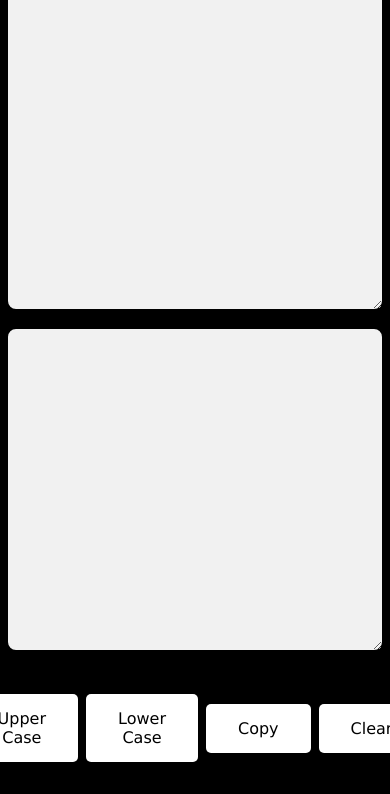
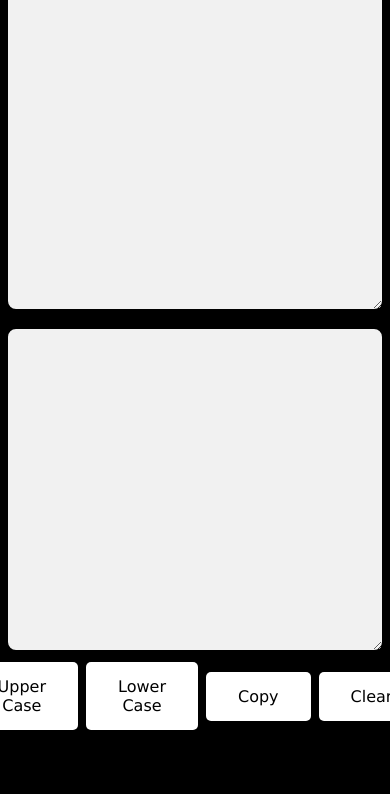
Before and after one commit to meet-abhishek/CaseConvert, a plain HTML site: page index.html in a window 390 px wide. Shown: the part 58-852 px from the top of the page. Drawn offline with Linux system fonts and the light colour scheme.

Commit message:
Update style.css

```diff
--- a/style.css
+++ b/style.css
@@ -96,3 +96,15 @@ textarea {
     border-radius: 5px; /* Rounded corners */
     cursor: pointer; /* Pointer cursor on hover */
 }
+
+@media (max-width: 1080px) {
+    .btns {
+        display: flex;
+        justify-content: center;
+        align-items: center;
+        gap: 0.3rem 0.5rem;
+        font-family: 'Lucida Sans', 'Lucida Sans Regular', 'Lucida Grande', 'Lucida Sans Unicode', Geneva, Verdana, sans-serif;
+        padding: 0px 0px;
+        margin: 0rem;
+    }
+}
```
